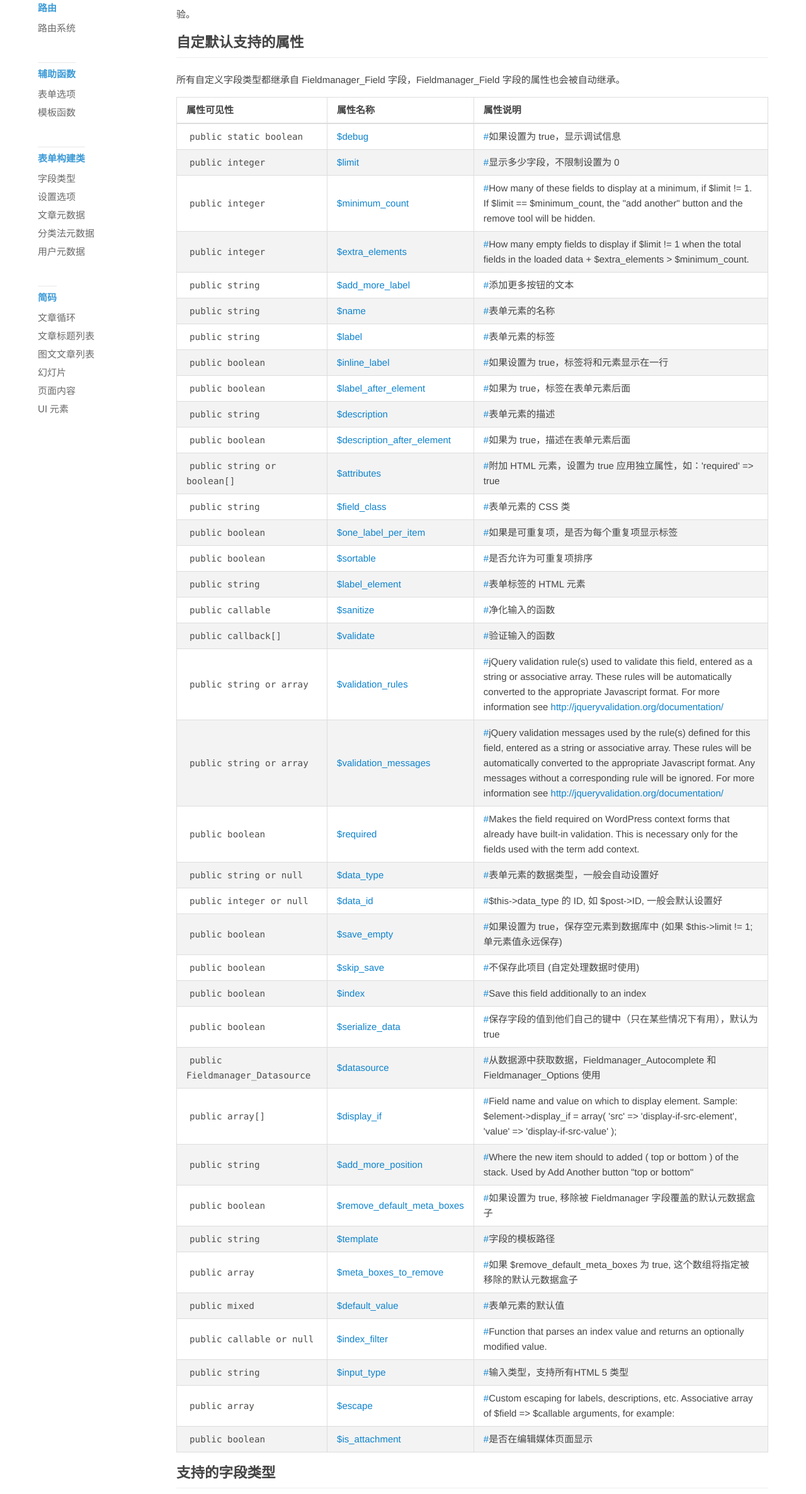
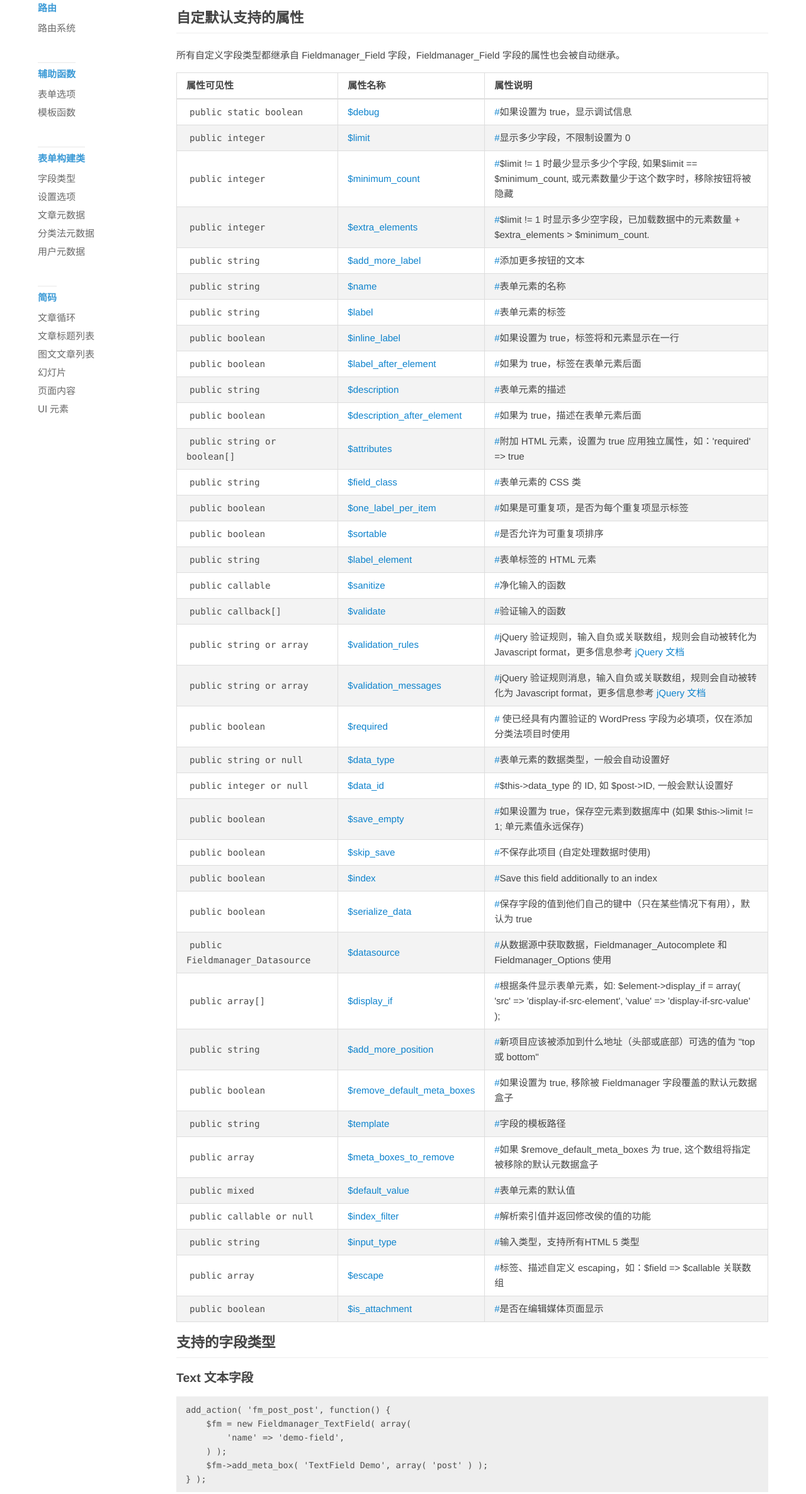
Before and after one commit to iwillhappy1314/wizhi-cms-doc, a plain HTML site: page docs/forms/form.html in a window 1280 px wide. Shown: the part 355-2728 px from the top of the page at 63% size. Drawn offline with Linux system fonts and the light colour scheme.

Commit message:
Update 2017-07-04T03:51:21.823Z

```diff
--- a/docs/forms/form.html
+++ b/docs/forms/form.html
@@ -3,8 +3,7 @@
 }
 </style></head><body id="main" data-spy="scroll" data-target="#nav"><header id="header" class="wrapper"><div id="header-inner" class="inner"><h1 id="logo-wrap"><a id="logo" href="/wizhi-cms-doc/">Wizhi CMS</a></h1><nav id="main-nav"><a href="/wizhi-cms-doc/" class="main-nav-link">文档</a><a target="_blank" href="https://github.com/iwillhappy1314/wizhi-cms" class="main-nav-link">代码</a><a target="_blank" href="https://github.com/iwillhappy1314/wizhi-ui" class="main-nav-link">UI 库</a><a target="_blank" href="https://github.com/iwillhappy1314/front" class="main-nav-link">前端工具</a><a target="_blank" href="https://github.com/iwillhappy1314/enter" class="main-nav-link">主题框架</a><a target="_blank" href="https://www.wpzhiku.com" class="main-nav-link">WordPress 智库</a></nav></div></header><div id="content-wrap"><div id="content" class="wrapper"><div id="content-inner"><article itemscope="" itemtype="http://schema.org/Article" class="article-container"><div class="article-inner"><div class="article"><div class="inner"><header class="article-header"><span>Wizhi CMS 文档</span></header><div itemprop="articleBody" class="article-content"><h2>Formmanager</h2><p>Formbuilder 已改用 WordPress FieldManager 的方案, 请参考文档 <a href="http://fieldmanager.org/docs/">Fieldmanager</a></p>
 <p>Formbuilder 的数据结构中，很多类型的数据都是以数组的方式保存的，这种方式可能会在获取和更新数据的时候带来一些不便，不过好处在于可以提高性能。</p>
-<p>Frommanager 插件支持以 tab 的形式显示自定义字段，对于自定义字段比较多的站点，可以提升后台的用户体</p>
-<p>验。</p>
+<p>Frommanager 插件支持以 tab 的形式显示自定义字段，对于自定义字段比较多的站点，可以提升后台的用户体验。</p>
 <h2>自定默认支持的属性</h2><p>所有自定义字段类型都继承自 Fieldmanager_Field 字段，Fieldmanager_Field 字段的属性也会被自动继承。</p>
 <table>
 <thead>
@@ -28,12 +27,12 @@
 <tr>
 <td><code>public integer</code></td>
 <td><a href="http://api.fieldmanager.org/source-class-Fieldmanager_Field.html#32-38">$minimum_count</a></td>
-<td><a href="http://api.fieldmanager.org/class-Fieldmanager_Field.html#$minimum_count">#</a>How many of these fields to display at a minimum, if $limit != 1. If $limit == $minimum_count, the &quot;add another&quot; button and the remove tool will be hidden.</td>
+<td><a href="http://api.fieldmanager.org/class-Fieldmanager_Field.html#$minimum_count">#</a>$limit != 1 时最少显示多少个字段,  如果$limit == $minimum_count, 或元素数量少于这个数字时，移除按钮将被隐藏</td>
 </tr>
 <tr>
 <td><code>public integer</code></td>
 <td><a href="http://api.fieldmanager.org/source-class-Fieldmanager_Field.html#40-45">$extra_elements</a></td>
-<td><a href="http://api.fieldmanager.org/class-Fieldmanager_Field.html#$extra_elements">#</a>How many empty fields to display if $limit != 1 when the total fields in the loaded data + $extra_elements &gt; $minimum_count.</td>
+<td><a href="http://api.fieldmanager.org/class-Fieldmanager_Field.html#$extra_elements">#</a>$limit != 1 时显示多少空字段，已加载数据中的元素数量 + $extra_elements &gt; $minimum_count.</td>
 </tr>
 <tr>
 <td><code>public string</code></td>
@@ -108,17 +107,17 @@
 <tr>
 <td><code>public string or array</code></td>
 <td><a href="http://api.fieldmanager.org/source-class-Fieldmanager_Field.html#131-137">$validation_rules</a></td>
-<td><a href="http://api.fieldmanager.org/class-Fieldmanager_Field.html#$validation_rules">#</a>jQuery validation rule(s) used to validate this field, entered as a string or associative array. These rules will be automatically converted to the appropriate Javascript format. For more information see <a href="http://jqueryvalidation.org/documentation/">http://jqueryvalidation.org/documentation/</a></td>
+<td><a href="http://api.fieldmanager.org/class-Fieldmanager_Field.html#$validation_rules">#</a>jQuery 验证规则，输入自负或关联数组，规则会自动被转化为  Javascript format，更多信息参考 <a href="http://jqueryvalidation.org/documentation/">jQuery 文档</a></td>
 </tr>
 <tr>
 <td><code>public string or array</code></td>
 <td><a href="http://api.fieldmanager.org/source-class-Fieldmanager_Field.html#139-146">$validation_messages</a></td>
-<td><a href="http://api.fieldmanager.org/class-Fieldmanager_Field.html#$validation_messages">#</a>jQuery validation messages used by the rule(s) defined for this field, entered as a string or associative array. These rules will be automatically converted to the appropriate Javascript format. Any messages without a corresponding rule will be ignored. For more information see <a href="http://jqueryvalidation.org/documentation/">http://jqueryvalidation.org/documentation/</a></td>
+<td><a href="http://api.fieldmanager.org/class-Fieldmanager_Field.html#$validation_rules">#</a>jQuery 验证规则消息，输入自负或关联数组，规则会自动被转化为  Javascript format，更多信息参考 <a href="http://jqueryvalidation.org/documentation/">jQuery 文档</a></td>
 </tr>
 <tr>
 <td><code>public boolean</code></td>
 <td><a href="http://api.fieldmanager.org/source-class-Fieldmanager_Field.html#148-153">$required</a></td>
-<td><a href="http://api.fieldmanager.org/class-Fieldmanager_Field.html#$required">#</a>Makes the field required on WordPress context forms that already have built-in validation. This is necessary only for the fields used with the term add context.</td>
+<td><a href="http://api.fieldmanager.org/class-Fieldmanager_Field.html#$required">#</a> 使已经具有内置验证的 WordPress 字段为必填项，仅在添加分类法项目时使用</td>
 </tr>
 <tr>
 <td><code>public string or null</code></td>
@@ -158,12 +157,12 @@
 <tr>
 <td><code>public array[]</code></td>
 <td><a href="http://api.fieldmanager.org/source-class-Fieldmanager_Field.html#198-206">$display_if</a></td>
-<td><a href="http://api.fieldmanager.org/class-Fieldmanager_Field.html#$display_if">#</a>Field name and value on which to display element. Sample: $element-&gt;display_if = array( &#39;src&#39; =&gt; &#39;display-if-src-element&#39;, &#39;value&#39; =&gt; &#39;display-if-src-value&#39; );</td>
+<td><a href="http://api.fieldmanager.org/class-Fieldmanager_Field.html#$display_if">#</a>根据条件显示表单元素，如: $element-&gt;display_if = array( &#39;src&#39; =&gt; &#39;display-if-src-element&#39;, &#39;value&#39; =&gt; &#39;display-if-src-value&#39; );</td>
 </tr>
 <tr>
 <td><code>public string</code></td>
 <td><a href="http://api.fieldmanager.org/source-class-Fieldmanager_Field.html#208-213">$add_more_position</a></td>
-<td><a href="http://api.fieldmanager.org/class-Fieldmanager_Field.html#$add_more_position">#</a>Where the new item should to added ( top or bottom ) of the stack. Used by Add Another button &quot;top or bottom&quot;</td>
+<td><a href="http://api.fieldmanager.org/class-Fieldmanager_Field.html#$add_more_position">#</a>新项目应该被添加到什么地址（头部或底部）可选的值为 &quot;top 或 bottom&quot;</td>
 </tr>
 <tr>
 <td><code>public boolean</code></td>
@@ -188,7 +187,7 @@
 <tr>
 <td><code>public callable or null</code></td>
 <td><a href="http://api.fieldmanager.org/source-class-Fieldmanager_Field.html#239-243">$index_filter</a></td>
-<td><a href="http://api.fieldmanager.org/class-Fieldmanager_Field.html#$index_filter">#</a>Function that parses an index value and returns an optionally modified value.</td>
+<td><a href="http://api.fieldmanager.org/class-Fieldmanager_Field.html#$index_filter">#</a>解析索引值并返回修改侯的值的功能</td>
 </tr>
 <tr>
 <td><code>public string</code></td>
@@ -198,7 +197,7 @@
 <tr>
 <td><code>public array</code></td>
 <td><a href="http://api.fieldmanager.org/source-class-Fieldmanager_Field.html#251-259">$escape</a></td>
-<td><a href="http://api.fieldmanager.org/class-Fieldmanager_Field.html#$escape">#</a>Custom escaping for labels, descriptions, etc. Associative array of $field =&gt; $callable arguments, for example:</td>
+<td><a href="http://api.fieldmanager.org/class-Fieldmanager_Field.html#$escape">#</a>标签、描述自定义 escaping，如：$field =&gt; $callable 关联数组</td>
 </tr>
 <tr>
 <td><code>public boolean</code></td>
```
